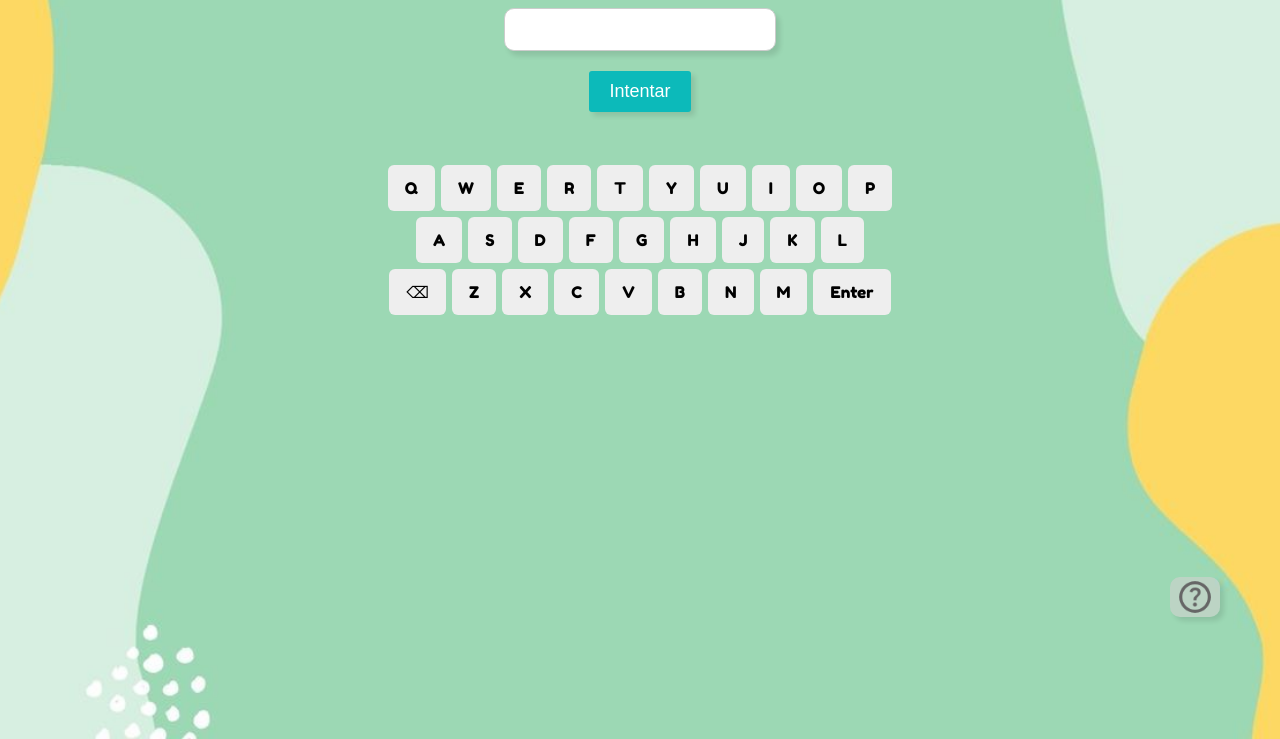
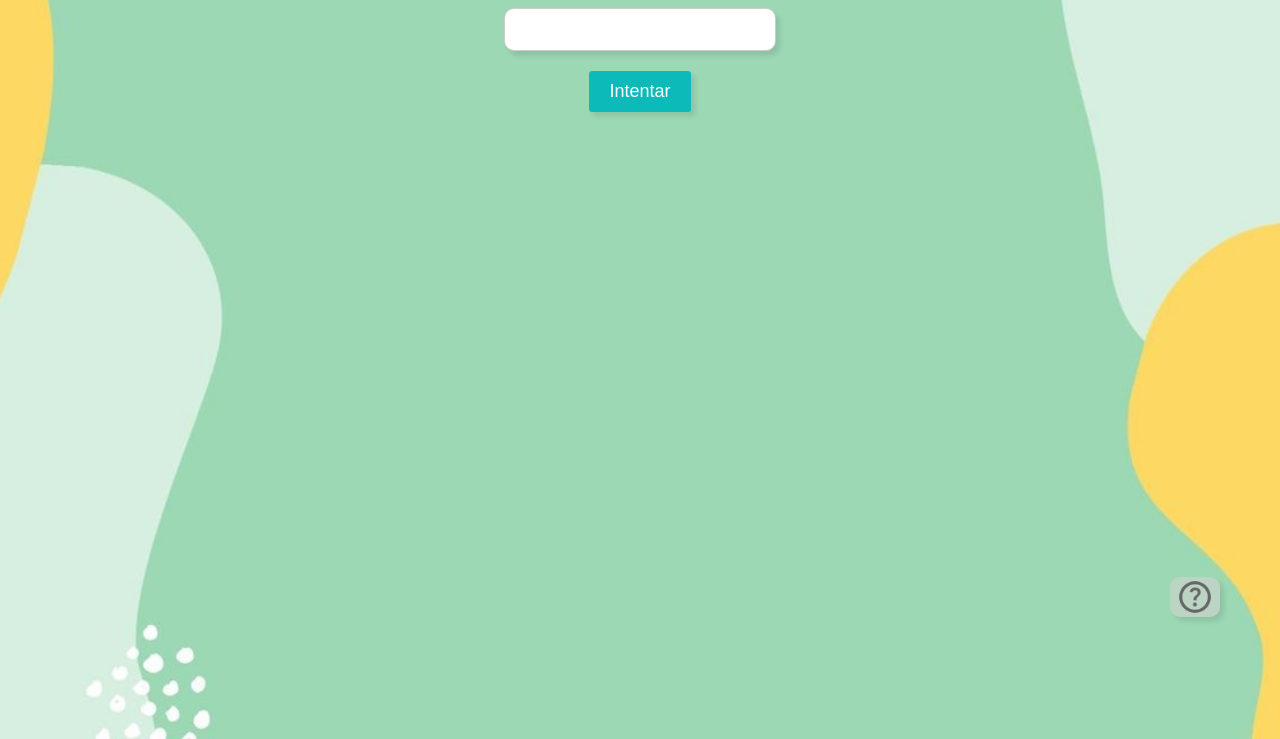
Before and after one commit to CamilaJakusik/Wordle-PPY, a plain HTML site: page index.html in a window 1280 px wide. Shown: the part 111-850 px from the top of the page. Drawn offline with Linux system fonts and the light colour scheme.

Commit message:
Add files via upload

```diff
--- a/index.html
+++ b/index.html
@@ -18,42 +18,6 @@
     <div id="grid-container">
         <div id="grid"></div>
     </div>
-    <div id="keyboard" class="keyboard">
-        <div class="keyboard-row">
-            <button class="key">Q</button>
-            <button class="key">W</button>
-            <button class="key">E</button>
-            <button class="key">R</button>
-            <button class="key">T</button>
-            <button class="key">Y</button>
-            <button class="key">U</button>
-            <button class="key">I</button>
-            <button class="key">O</button>
-            <button class="key">P</button>
-        </div>
-        <div class="keyboard-row">
-            <button class="key">A</button>
-            <button class="key">S</button>
-            <button class="key">D</button>
-            <button class="key">F</button>
-            <button class="key">G</button>
-            <button class="key">H</button>
-            <button class="key">J</button>
-            <button class="key">K</button>
-            <button class="key">L</button>
-        </div>
-        <div class="keyboard-row">
-            <button id="delete-button" class="key large-key">⌫</button>
-            <button class="key">Z</button>
-            <button class="key">X</button>
-            <button class="key">C</button>
-            <button class="key">V</button>
-            <button class="key">B</button>
-            <button class="key">N</button>
-            <button class="key">M</button>
-            <button id="enter-button" class="key large-key">Enter</button>
-        </div>
-    </div>
     <div id="guesses"></div>
     <button id="help-button" class="help-button">
         <img src="imagenes/help.png" alt="help">
@@ -63,7 +27,8 @@
         <h2>Instrucciones del Juego</h2>
         <p>El objetivo del juego es adivinar la palabra secreta.</p>
         <p>Cada intento debe ser una palabra válida de 5 letras.</p>
-        <p>Después de cada intento, el color de las letras cambiará para mostrar qué tan cerca estás de adivinar la palabra.</p>
+        <p>Después de cada intento, el color de las letras cambiará para mostrar qué tan cerca estás de adivinar la
+            palabra.</p>
         <p>¡Buena suerte!</p>
         <button id="close-instructions">Cerrar</button>
     </div>
--- a/script.js
+++ b/script.js
@@ -10,26 +10,8 @@ function init() {
 
 const input = document.getElementById("guess-input");
 const button = document.getElementById("guess-button");
-const deleteButton = document.getElementById("delete-button");
-const enterButton = document.getElementById("enter-button");
 
 button.addEventListener("click", intentar);
-
-
-document.querySelectorAll('.key').forEach(key => {
-    key.addEventListener('click', function() {
-        const letra = this.textContent;
-        if (letra === 'Enter') {
-            intentar();
-        } else if (letra === '⌫') { // Usar el símbolo representativo o imagen de borrado
-            if (input.value.length > 0) {
-                input.value = input.value.slice(0, -1);
-            }
-        } else {
-            input.value += letra;
-        }
-    });
-});
 
 function intentar() {
     const INTENTO = leerIntento();
--- a/style.css
+++ b/style.css
@@ -73,54 +73,6 @@ button:active {
   font-size: 24px;
 }
 
-.keyboard {
-  text-align: center;
-  margin-top: 20px;
-  display: flex;
-  flex-wrap: wrap;
-  justify-content: center;
-  max-width: 320px;
-  margin: 0 auto;
-}
-
-.keyboard-row {
-  display: flex;
-  justify-content: stretch;
-  flex-direction: row;
-}
-
-.large-key {
-  flex: 2 1;
-  padding: 3px;
-}
-
-.key {
-  font-family: 'Fredoka One', cursive;
-  padding: 10px 15px;
-  font-size: 16px;
-  margin: 3px;
-  min-height: 46px;
-  border: 2px solid transparent;
-  background-color: #eee;
-  border-radius: 6px;
-  cursor: pointer;
-  display: flex;
-  align-items: center;
-  justify-content: center;
-  text-decoration: inherit;
-  text-transform: capitalize;
-  transition: .2s;
-}
-
-.key img {
-  max-width: 24px;
-  max-height: 24px;
-}
-
-.key:hover {
-  background-color: #ddd;
-}
-
 .help-button {
   position: fixed;
   bottom: 10px;
```
